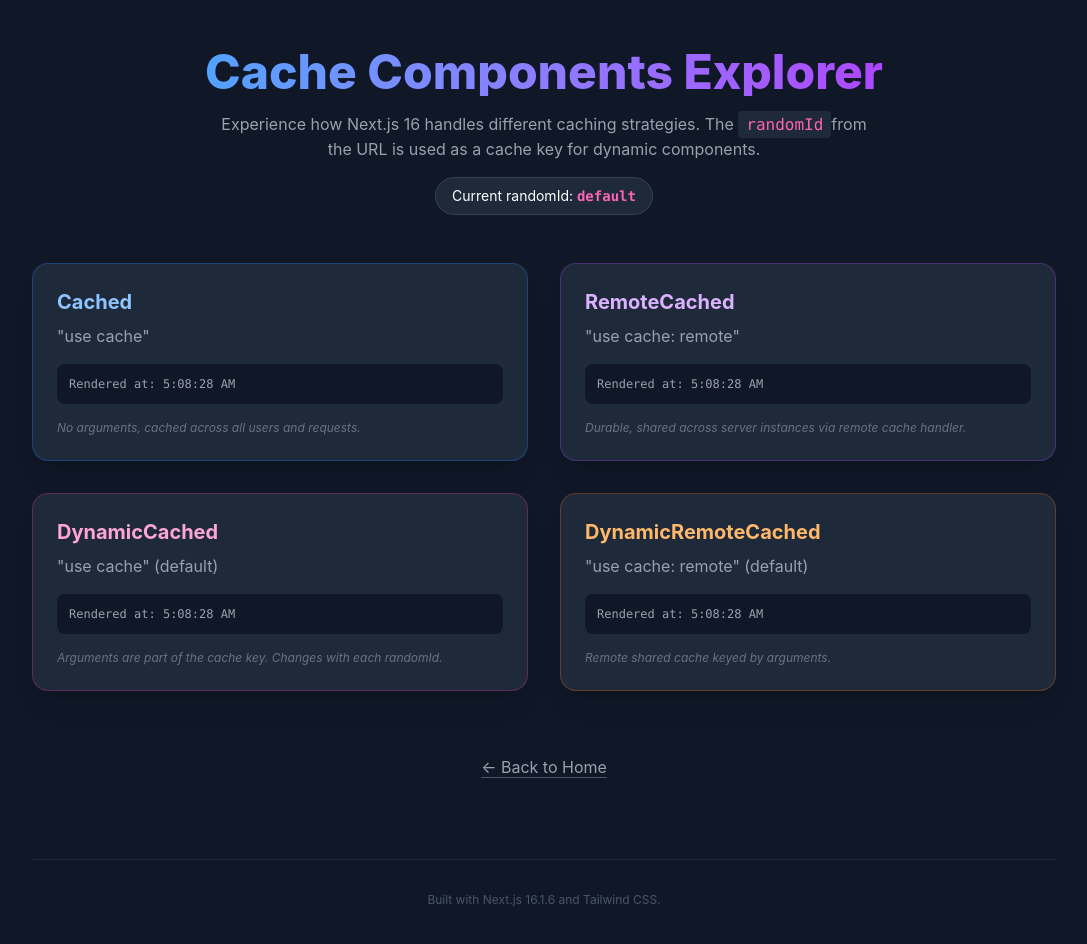
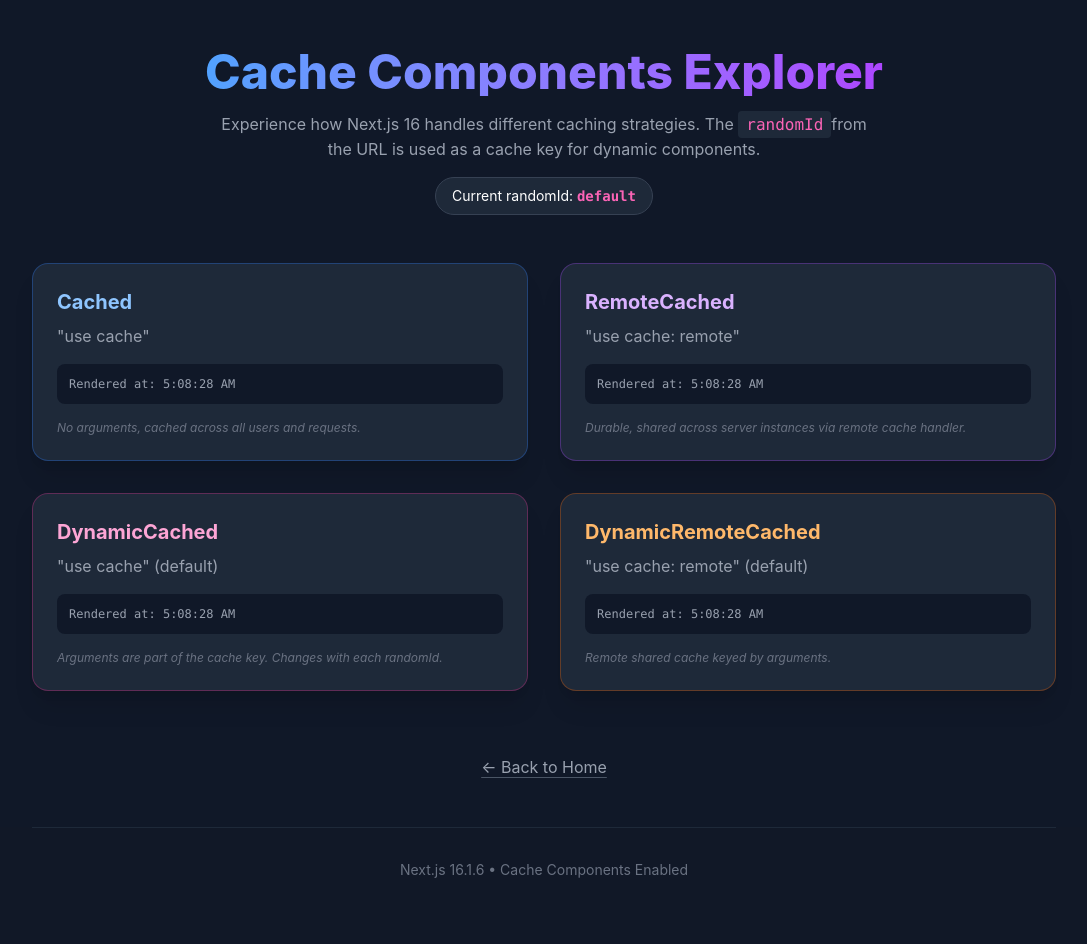
Before and after one commit to AkifumiSato/nextjs-cache-components-demo, a Next.js app: page /cache in a window 1280 px wide. Shown: the top 944 px of the page, without its empty margins (96-1183 px from the left). After the commit the page ends 912 px from the top, so only its background shows below. Built offline with nearby package versions, Linux system fonts and the light colour scheme.

Commit message:
feat: footer layout

```diff
--- /dev/null
+++ b/app/_components/footer.tsx
@@ -0,0 +1,7 @@
+export function Footer() {
+  return (
+    <footer className="py-8 text-center text-gray-500 text-sm border-t border-gray-800 w-full max-w-5xl mx-auto px-8">
+      Next.js 16.1.6 • Cache Components Enabled
+    </footer>
+  );
+}
--- a/app/cache/page.tsx
+++ b/app/cache/page.tsx
@@ -79,7 +79,7 @@ export default async function CacheDemoPage({
   return (
     <div className="min-h-screen bg-gray-900 text-white p-8 md:p-12 font-sans flex flex-col items-center">
       <header className="mb-12 text-center">
-        <h1 className="text-4xl md:text-5xl font-extrabold mb-4 bg-clip-text text-transparent bg-gradient-to-r from-blue-400 via-purple-500 to-pink-500 animate-gradient-x">
+        <h1 className="text-4xl md:text-5xl font-extrabold mb-4 bg-clip-text text-transparent bg-linear-to-r from-blue-400 via-purple-500 to-pink-500 animate-gradient-x">
           Cache Components Explorer
         </h1>
         <p className="text-gray-400 max-w-2xl mx-auto">
@@ -121,10 +121,6 @@ export default async function CacheDemoPage({
           ← Back to Home
         </Link>
       </div>
-
-      <footer className="mt-20 text-gray-600 text-xs text-center border-t border-gray-800 pt-8 w-full max-w-5xl">
-        Built with Next.js 16.1.6 and Tailwind CSS.
-      </footer>
     </div>
   );
 }
--- a/app/layout.tsx
+++ b/app/layout.tsx
@@ -1,5 +1,6 @@
 "use cache";
 
+import { Footer } from "./_components/footer";
 import "./globals.css";
 
 export default async function RootLayout({
@@ -8,8 +9,11 @@ export default async function RootLayout({
   children: React.ReactNode;
 }) {
   return (
-    <html lang="en">
-      <body>{children}</body>
+    <html lang="en" className="h-full">
+      <body className="h-90dvh flex flex-col antialiased">
+        <main className="grow">{children}</main>
+        <Footer />
+      </body>
     </html>
   );
 }
```
